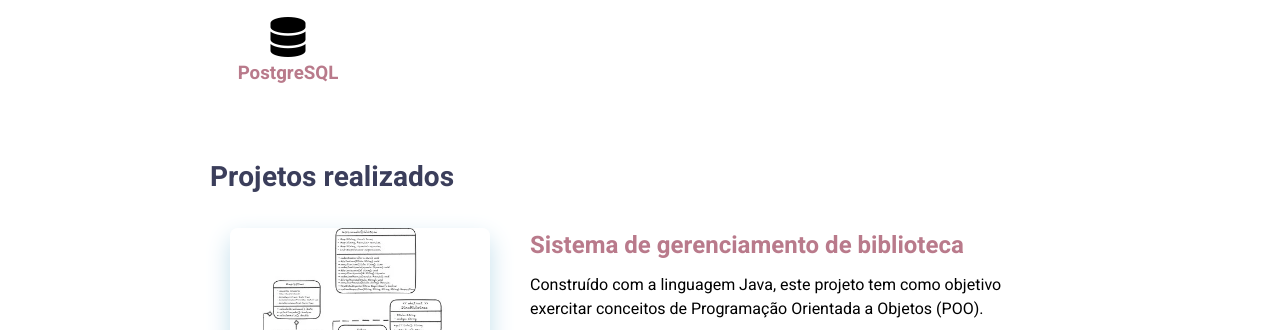
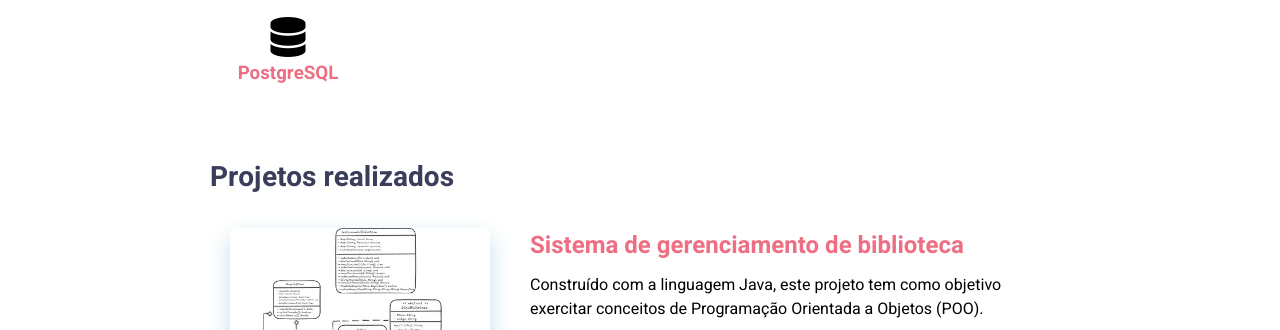
Before and after one commit to louisechacon/portfolio, a plain HTML site: page index.html in a window 1280 px wide. Shown: the part 805-1135 px from the top of the page. Drawn offline with nearby package versions, Linux system fonts and the light colour scheme.

Commit message:
Altera tom de rosa da paleta de cores

```diff
--- a/styles.css
+++ b/styles.css
@@ -1,5 +1,5 @@
 :root {
-    --rosa: #B97A8B;
+    --rosa: #EE6F83;
     --azul: #1F3A5F;
     --cor-fundo: white;
     --cor-texto: black;
```
